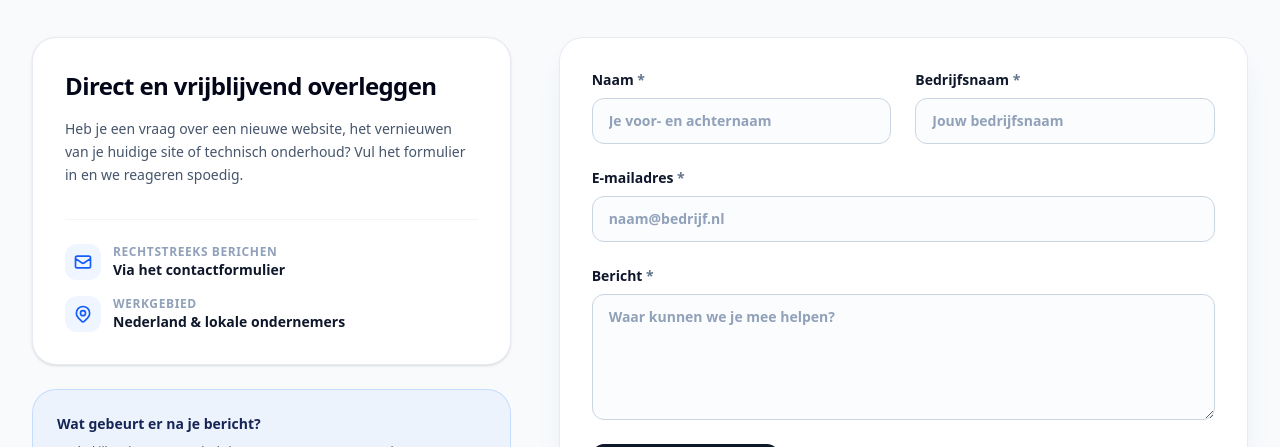
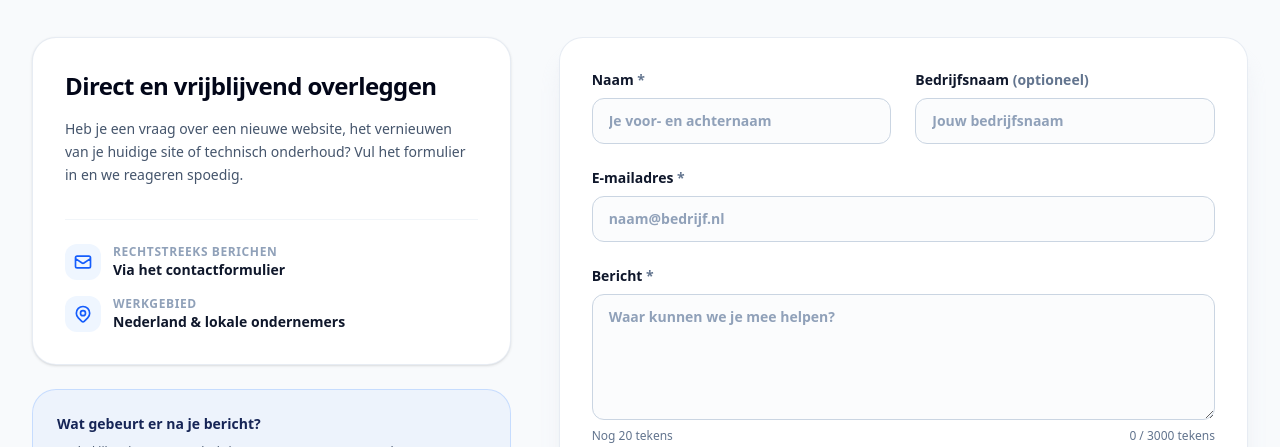
Before and after one commit to wielstragroup/Wielstragroupwebsite, a Next.js app: page /contact in a window 1280 px wide. Shown: the part 505-952 px from the top of the page. Built offline with nearby package versions, Linux system fonts and the light colour scheme; no server answers.

Commit message:
Verbeter contactformulier

```diff
--- a/app/contact/actions.ts
+++ b/app/contact/actions.ts
@@ -1,5 +1,6 @@
 "use server";
 
+import { Resend } from "resend";
 import { contactSchema } from "@/lib/validation";
 import { createServerSupabaseClient } from "@/lib/supabase/server";
 
@@ -8,7 +9,10 @@ export type ContactState = {
   error?: string;
 };
 
-export async function submitContactForm(_: ContactState, formData: FormData): Promise<ContactState> {
+export async function submitContactForm(
+  _: ContactState,
+  formData: FormData
+): Promise<ContactState> {
   const payload = {
     name: String(formData.get("name") ?? ""),
     companyName: String(formData.get("companyName") ?? ""),
@@ -18,19 +22,23 @@ export async function submitContactForm(_: ContactState, formData: FormData): Pr
   };
 
   const parsed = contactSchema.safeParse(payload);
+
   if (!parsed.success) {
     return { error: "Controleer je invoer en probeer opnieuw." };
   }
 
+  // Honeypot tegen spam
   if (parsed.data.website) {
     return { success: "Bedankt! Je bericht is ontvangen." };
   }
 
   const supabase = await createServerSupabaseClient();
+
   if (!supabase) {
     return { error: "Contactformulier is nog niet geconfigureerd." };
   }
 
+  // 1. Bericht opslaan in Supabase
   const { error } = await supabase.from("contact_messages").insert({
     name: parsed.data.name,
     company_name: parsed.data.companyName,
@@ -42,5 +50,40 @@ export async function submitContactForm(_: ContactState, formData: FormData): Pr
     return { error: "Opslaan mislukt. Probeer het later opnieuw." };
   }
 
+  // 2. E-mail versturen via Resend
+  const resendApiKey = process.env.RESEND_API_KEY;
+
+  if (!resendApiKey) {
+    console.error("RESEND_API_KEY ontbreekt.");
+    return { error: "E-mailservice is nog niet geconfigureerd." };
+  }
+
+  const resend = new Resend(resendApiKey);
+
+  try {
+    await resend.emails.send({
+      from: "Wielstra Group <onboarding@resend.dev>",
+      to: ["jwielstrajoel@gmail.com"],
+      subject: `Nieuw contactformulier: ${parsed.data.name}`,
+      replyTo: parsed.data.email,
+      html: `
+        <h2>Nieuw bericht via de website</h2>
+
+        <p><strong>Naam:</strong> ${parsed.data.name}</p>
+        <p><strong>Bedrijf:</strong> ${parsed.data.companyName || "Niet opgegeven"}</p>
+        <p><strong>E-mail:</strong> ${parsed.data.email}</p>
+
+        <h3>Bericht</h3>
+        <p>${parsed.data.message.replace(/\n/g, "<br>")}</p>
+      `,
+    });
+  } catch (emailError) {
+    console.error("Resend error:", emailError);
+
+    // Het bericht staat al veilig in Supabase.
+    // We geven daarom geen foutmelding waardoor de klant denkt
+    // dat het formulier helemaal mislukt is.
+  }
+
   return { success: "Bedankt! Je bericht is ontvangen." };
 }
--- a/components/contact-form.tsx
+++ b/components/contact-form.tsx
@@ -1,14 +1,14 @@
 "use client";
 
-import { useActionState } from "react";
+import { useActionState, useState } from "react";
 import { submitContactForm, type ContactState } from "@/app/contact/actions";
 
 const initialState: ContactState = {};
 
 export function ContactForm({ theme = "light" }: { theme?: "dark" | "light" }) {
 const [state, action, pending] = useActionState(submitContactForm, initialState);
+const [messageLength, setMessageLength] = useState(0);
 const isDark = theme === "dark";
-
   return (
     <form
       action={action}
@@ -34,7 +34,7 @@ export function ContactForm({ theme = "light" }: { theme?: "dark" | "light" }) {
         </label>
 
         <label className="flex flex-col gap-2 text-sm font-semibold">
-          <span>Bedrijfsnaam <span className="text-slate-500">*</span></span>
+          <span>Bedrijfsnaam <span className="text-slate-500">(optioneel)</span></span>
           <input
             name="companyName"
             required
@@ -68,6 +68,8 @@ export function ContactForm({ theme = "light" }: { theme?: "dark" | "light" }) {
   name="message"
   required
   rows={5}
+  maxLength={3000}
+  onChange={(e) => setMessageLength(e.target.value.length)}
   placeholder="Waar kunnen we je mee helpen?"
   className={`rounded-xl border px-4 py-3 text-sm transition focus:outline-none focus:ring-2 ${
     isDark
@@ -75,6 +77,14 @@ export function ContactForm({ theme = "light" }: { theme?: "dark" | "light" }) {
       : "border-slate-300 bg-slate-50/50 text-slate-900 placeholder-slate-400 focus:border-slate-900 focus:bg-white focus:ring-slate-900/10"
   }`}
 />
+<div className="flex items-center justify-between text-xs font-normal text-slate-500">
+  <span>
+    {messageLength < 20
+      ? `Nog ${20 - messageLength} tekens`
+      : "Voldoende tekens"}
+  </span>
+  <span>{messageLength} / 3000 tekens</span>
+</div>
         </label>
       </div>
 
--- a/lib/validation.ts
+++ b/lib/validation.ts
@@ -28,7 +28,7 @@ export const projectSchema = z.object({
 
 export const contactSchema = z.object({
   name: z.string().trim().min(2).max(120),
-  companyName: z.string().trim().min(2).max(120),
+  companyName: z.string().trim().max(120),
   email: z.string().trim().email().max(160),
   message: z.string().trim().min(20).max(3000),
   website: z.string().optional(),
--- a/package.json
+++ b/package.json
@@ -14,6 +14,7 @@
     "next": "16.3.0",
     "react": "19.2.8",
     "react-dom": "19.2.8",
+    "resend": "^6.19.0",
     "zod": "^4.4.3"
   },
   "devDependencies": {
```
Also changed, not shown: 1 other file (tests, documents, lock files or other folders). Lines whose indentation alone changed are shown as unchanged.
